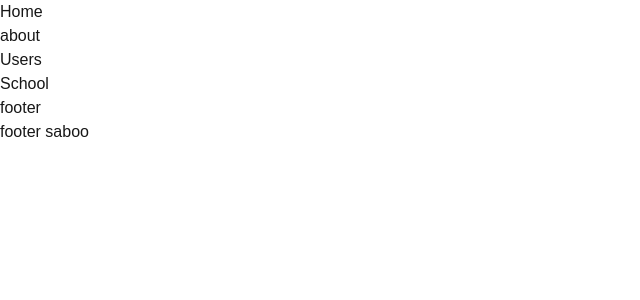
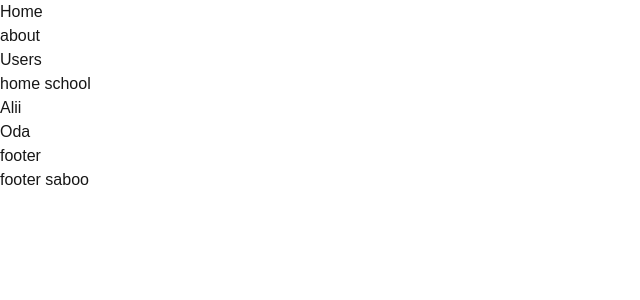
Before and after one commit to sabaif-s/Next_App_Start, a Next.js app: page /school in a window 1280 px wide. Shown: the top 300 px of the page, without its empty margins (0-640 px from the left). Built offline with nearby package versions, Linux system fonts and the light colour scheme.

Commit message:
learning use path name

```diff
--- a/app/school/layout.js
+++ b/app/school/layout.js
@@ -1,13 +1,22 @@
+"use client";
 import NavBar from '@/components/NavBar'
 import FooterJsx from '@/components/Footer'
 import React from 'react'
+import { usePathname } from 'next/navigation';
 
 function layout({children}) {
+    const pathe=usePathname();
+    console.log(pathe);
   return (
     <div>
         <NavBar/>
         {children}
+        {
+    pathe != "/school/alii" && (
         <FooterJsx/>
+    )
+        }
+
     </div>
   )
 }
--- a/app/school/page.js
+++ b/app/school/page.js
@@ -1,8 +1,27 @@
+
+import Link from 'next/link'
 import React from 'react'
 
 function  School() {
   return (
-    <div> School</div>
+    <div>
+        home school
+        <ul>
+            <li>
+                <Link href="/school/alii" >
+                Alii
+                </Link>
+
+            </li>
+            <li>
+                <Link href="/school/oda" >
+                Oda
+                </Link>
+
+            </li>
+        </ul>
+
+    </div>
   )
 }
 
```
